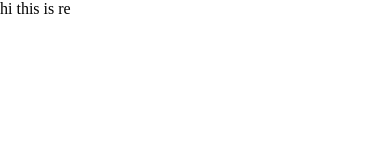
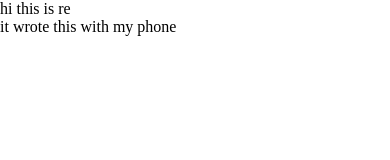
Before and after one commit to rezamo10/exersicecoding, a plain HTML site: page index.html in a window 390 px wide. Drawn offline with Linux system fonts and the light colour scheme.

Commit message:
Change with phone

```diff
--- a/index.html
+++ b/index.html
@@ -9,6 +9,7 @@
 <body>
     <h1></h1>
     <P>hi this is re</P>
+    <p>it wrote this with my phone</p>
     <script src="app.js"></script>
 </body>
 </html>
```
